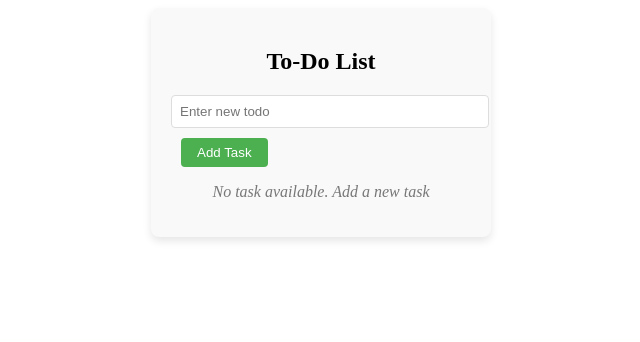
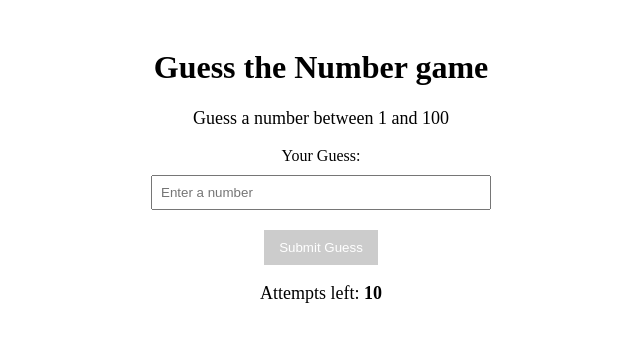
Before and after one commit to vannovich/30-days-of-angular, an Angular app: page / in a window 1280 px wide. Shown: the top 342 px of the page, without its empty margins (319-959 px from the left). Built offline with nearby package versions, Linux system fonts and the light colour scheme.

Commit message:
Day 5 Guess Number Game

```diff
--- a/src/app/app.html
+++ b/src/app/app.html
@@ -1 +1 @@
-<app-todo-list></app-todo-list>
+<app-guess-number></app-guess-number>
--- a/src/app/app.ts
+++ b/src/app/app.ts
@@ -1,11 +1,13 @@
 import { Component, signal } from '@angular/core';
 import { FormsModule } from '@angular/forms';
 import { RouterOutlet } from '@angular/router';
-import { TodoList } from './todo-list/todo-list';
+
+import { CommonModule } from '@angular/common';
+import { GuessNumber } from './guess-number/guess-number';
 
 @Component({
   selector: 'app-root',
-  imports: [TodoList],
+  imports: [GuessNumber, FormsModule, CommonModule],
   templateUrl: './app.html',
   styleUrl: './app.css',
   standalone: true
--- /dev/null
+++ b/src/app/guess-number/guess-number.css
@@ -0,0 +1,42 @@
+.game-container{
+  text-align: center;
+  padding: 20px;
+  max-width: 400px;
+  margin: 0 auto;
+}
+
+input{
+  margin: 10px;
+  padding: 8px;
+  width: 80%;
+}
+
+button{
+  padding: 10px 15px;
+  background-color: #4caf50;
+  color: white;
+  border: none;
+  cursor: pointer;
+  margin-top: 10px;
+}
+
+button:disabled{
+  background-color: #ccc;
+  cursor: not-allowed;
+
+}
+
+.feedback{
+  margin-top: 20px;
+}
+
+p{
+  font-size: 18px;
+}
+
+.correct{
+  color: green;
+}
+.incorrect{
+  color: red;
+}
--- /dev/null
+++ b/src/app/guess-number/guess-number.html
@@ -0,0 +1,22 @@
+<div class="game-container">
+  <h1>Guess the Number game</h1>
+  <p>Guess a number between 1 and 100</p>
+
+<div *ngIf="!gameOver">
+  <label for="guess">Your Guess: </label>
+  <input id="guess" type="number" [(ngModel)]="guessedNumber"
+  [disabled]="gameOver" min="1" max="100" placeholder="Enter a number" (keyup.enter)="submitGuess()">
+
+  <button (click)="submitGuess()" [disabled]="!isValidGuess(guessedNumber)">Submit Guess</button>
+  <!-- <p *ngIf="guessedNumber">{{feedbackMessage}}</p> -->
+  <p>Attempts left: <strong>{{attemptsLeft}}</strong></p>
+</div>
+
+<div *ngIf="feedbackMessage" class="feedbackMessage" [ngClass]="giveClass()">
+  <p>{{feedbackMessage}}</p>
+</div>
+
+<div *ngIf="gameOver">
+  <button (click)="resetGame()">Play Again</button>
+</div>
+</div>
--- /dev/null
+++ b/src/app/guess-number/guess-number.ts
@@ -0,0 +1,72 @@
+import { CommonModule } from '@angular/common';
+import { Component } from '@angular/core';
+import { FormsModule } from '@angular/forms';
+
+@Component({
+  selector: 'app-guess-number',
+  imports: [FormsModule, CommonModule
+
+  ],
+  templateUrl: './guess-number.html',
+  styleUrl: './guess-number.css',
+})
+export class GuessNumber {
+  secretNumber = this.generateRandomNumber();
+  attemptsLeft = 10;
+  guessedNumber?: number;
+  feedbackMessage = '';
+  gameOver = false;
+  totalAttempts = 10 - this.attemptsLeft + 1;
+
+  private static readonly MAX_NUMBER = 100;
+  private static readonly MAX_ATEMPTS = 10;
+
+  giveClass(): String{
+    if(this.gameOver && this.attemptsLeft == 0){
+      return "incorrect";
+    }else{
+      return "correct";
+    }
+
+  }
+
+  private generateRandomNumber(): number {
+    return Math.floor(Math.random() * 100) + 1;
+  }
+
+  public isValidGuess(guess?: number): boolean {
+    return guess !== undefined && guess >= 1 && guess <= GuessNumber.MAX_NUMBER;
+  }
+
+  submitGuess(): void {
+    if (!this.isValidGuess(this.guessedNumber)) {
+      this.feedbackMessage = `Enter a number between 1 and ${GuessNumber.MAX_NUMBER}`;
+      return;
+    }
+    this.attemptsLeft--;
+    this.evaluateGuess();
+  }
+  private evaluateGuess(): void {
+    if (this.guessedNumber === this.secretNumber) {
+      this.endGame(true);
+    } else if (this.attemptsLeft === 0) {
+      this.endGame(false);
+    } else {
+      this.feedbackMessage =
+        this.guessedNumber! > this.secretNumber ? 'Too high! Try again' : 'Too low! Try again';
+    }
+  }
+
+  private endGame(isWin: boolean): void {
+    this.gameOver = true;
+    this.feedbackMessage = isWin ? 'congratulations! You guessed the correct number!' : `Game over! The correct number was ${this.secretNumber}`
+  }
+
+  resetGame():void{
+    this.secretNumber = this.generateRandomNumber();
+    this.attemptsLeft = GuessNumber.MAX_ATEMPTS;
+    this.guessedNumber = undefined;
+    this.feedbackMessage = '';
+    this.gameOver = false;
+  }
+}
--- a/src/app/todo-list/todo-list.css
+++ /dev/null
@@ -1,46 +0,0 @@
-.todo-container{
-  width: 300px;
-  margin: 0 auto;
-  padding: 20px;
-  background-color: #f9f9f9;
-  border-radius: 8px;
-
-  box-shadow: 0px 4px 8px rgba(0, 0, 0, 0.1);
-}
-
-h2{
-  text-align: center;
-  margin-bottom: 20px;
-}
-
-input{
-  width: 100%;
-  padding: 8px;
-  margin-bottom: 10px;
-  border: 1px solid #ddd;
-  border-radius: 4px;
-}
-button{
-  background-color: #4caf50;
-  color: white;
-  padding: 7px 16px;
-  border: none;
-  border-radius: 4px;
-  cursor: pointer;
-  margin-left: 10px;
-}
-ul{
-  list-style: none;
-  padding: 0;
-}
-li{
-  margin: 10px 0;
-}
-li button{
-  background-color: red;
-}
-p{
-  text-align: center;
-  font-style: italic;
-  color: #777;
-}
--- a/src/app/todo-list/todo-list.html
+++ /dev/null
@@ -1,13 +0,0 @@
-<div class="todo-container">
-  <h2>To-Do List</h2>
-
-  <input type="text" [(ngModel)]="newTask" placeholder="Enter new todo" (keyup.enter)="addNewTask()"/>
-
-  <button (click)="addNewTask()">Add Task</button>
-  <p *ngIf="tasks.length === 0">No task available. Add a new task</p>
-  <ul>
-    <li *ngFor="let task of tasks; let i = index">
-      {{task}} <button (click)="removeTask(i)">remove</button>
-    </li>
-  </ul>
-</div>
--- a/src/app/todo-list/todo-list.ts
+++ /dev/null
@@ -1,25 +0,0 @@
-import { CommonModule } from '@angular/common';
-import { Component } from '@angular/core';
-import { FormsModule } from '@angular/forms';
-
-@Component({
-  selector: 'app-todo-list',
-  imports: [CommonModule, FormsModule],
-  templateUrl: './todo-list.html',
-  styleUrl: './todo-list.css',
-})
-export class TodoList {
-tasks:string[] = [];
-newTask: string = "";
-addNewTask(){
-  if (this.newTask.trim()===''){
-    return
-  }
-  this.tasks.push(this.newTask.trim());
-  this.newTask = '';
-}
-removeTask(index:number){
-  this.tasks.splice(index, 1);
-
-}
-}
```
Also changed, not shown: 1 other file (tests, documents, lock files or other folders).
